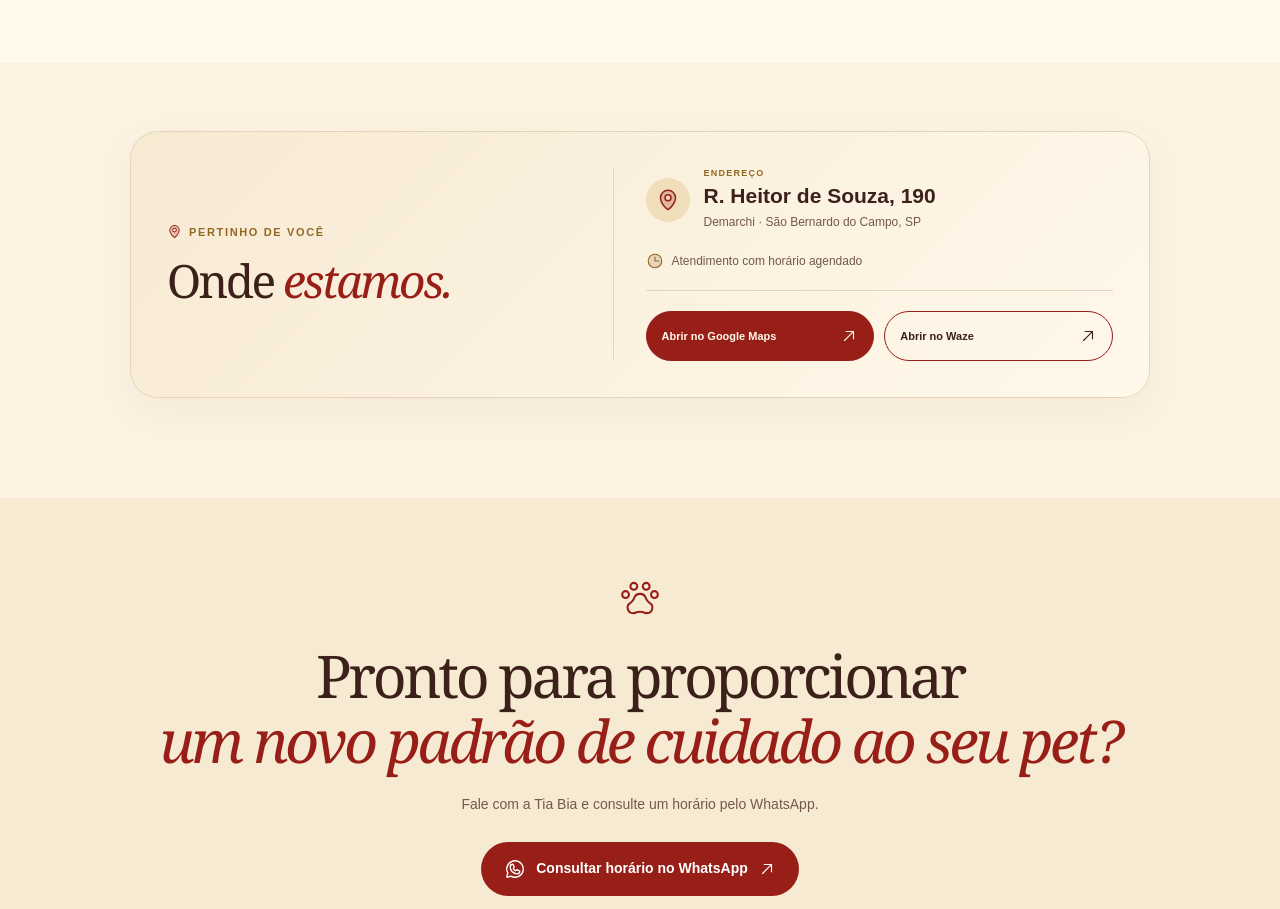
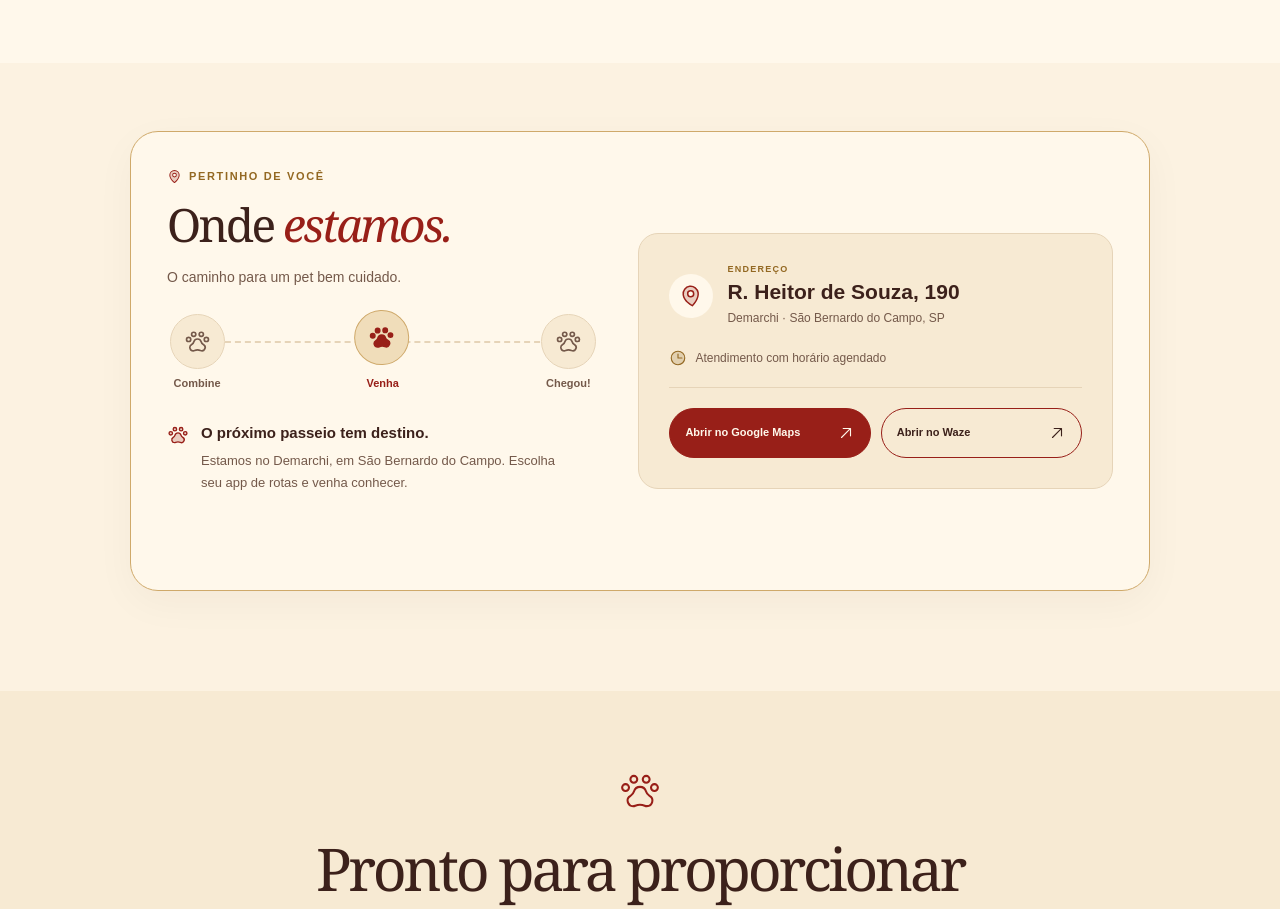
Before and after one commit to barcelos-lucas/doggie-lp, a React (Vite) app: page / in a window 1280 px wide. Shown: the part 8220-9129 px from the top of the page. Built offline with nearby package versions, Linux system fonts and the light colour scheme.

Commit message:
feat: add interactive pet trail to location section

```diff
--- a/src/App.jsx
+++ b/src/App.jsx
@@ -1,3 +1,4 @@
+import VisitTrail from './VisitTrail.jsx';
 import WhatsAppMark from './WhatsAppMark.jsx';
 import { useEffect, useRef, useState } from 'react';
 import {
@@ -302,7 +303,7 @@ export default function App({ initialPath }) {
 
       <section id="duvidas" className="section faq-section"><FaqDoodles /><div className="container faq-grid" data-reveal><div><p className="eyebrow">COMBINE TUDO COM TRANQUILIDADE</p><h2>O que você<br /><em>precisa saber.</em></h2></div><div className="faqs">{faqs.map((faq) => <details key={faq.question}><summary>{faq.question}<span className="faq-symbol" aria-hidden="true">+</span></summary><p>{faq.answer}</p></details>)}</div></div></section>
 
-      <section id="localizacao" className="section location-section"><div className="container location-grid location-single" data-reveal><div className="location-copy"><div className="location-heading"><p className="eyebrow"><MapPin size={15} weight="duotone" aria-hidden="true" /> PERTINHO DE VOCÊ</p><h2>Onde <em>estamos.</em></h2></div><div className="location-details"><div className="location-address-block"><span className="location-pin"><MapPin size={24} weight="duotone" aria-hidden="true" /></span><div><span className="location-label">Endereço</span><strong>R. Heitor de Souza, 190</strong><p>Demarchi · São Bernardo do Campo, SP</p></div></div><p className="location-note"><Clock size={18} weight="duotone" aria-hidden="true" /> Atendimento com horário agendado</p><div className="location-directions"><a className="button outline" href={mapsUrl} target="_blank" rel="noopener noreferrer"><MapPin {...iconProps} /> Abrir no Google Maps <ArrowUpRight size={18} aria-hidden="true" /></a><a className="button outline" href={business.wazeUrl} target="_blank" rel="noopener noreferrer"><MapPin {...iconProps} /> Abrir no Waze <ArrowUpRight size={18} aria-hidden="true" /></a></div></div></div></div></section>
+      <section id="localizacao" className="section location-section"><div className="container location-grid location-single" data-reveal><div className="location-copy"><div className="location-heading"><p className="eyebrow"><MapPin size={15} weight="duotone" aria-hidden="true" /> PERTINHO DE VOCÊ</p><h2>Onde <em>estamos.</em></h2><VisitTrail /></div><div className="location-details"><div className="location-address-block"><span className="location-pin"><MapPin size={24} weight="duotone" aria-hidden="true" /></span><div><span className="location-label">Endereço</span><strong>R. Heitor de Souza, 190</strong><p>Demarchi · São Bernardo do Campo, SP</p></div></div><p className="location-note"><Clock size={18} weight="duotone" aria-hidden="true" /> Atendimento com horário agendado</p><div className="location-directions"><a className="button outline" href={mapsUrl} target="_blank" rel="noopener noreferrer"><MapPin {...iconProps} /> Abrir no Google Maps <ArrowUpRight size={18} aria-hidden="true" /></a><a className="button outline" href={business.wazeUrl} target="_blank" rel="noopener noreferrer"><MapPin {...iconProps} /> Abrir no Waze <ArrowUpRight size={18} aria-hidden="true" /></a></div></div></div></div></section>
 
       <section className="closing"><div className="container"><PawPrint size={44} weight="light" aria-hidden="true" /><h2>Pronto para proporcionar<br /><em>um novo padrão de cuidado ao seu pet?</em></h2><p>Fale com a Tia Bia e consulte um horário pelo WhatsApp.</p><WhatsAppButton placement="closing" /></div></section>
     </main>
--- /dev/null
+++ b/src/VisitTrail.jsx
@@ -0,0 +1,30 @@
+import { useState } from 'react';
+import { PawPrint, Heart, MapPin } from '@phosphor-icons/react';
+
+const stops = [
+  { title: 'Um oi antes do passeio.', text: 'Combine um horário com a Tia Bia e conte um pouquinho sobre seu pet.', icon: Heart },
+  { title: 'O próximo passeio tem destino.', text: 'Estamos no Demarchi, em São Bernardo do Campo. Escolha seu app de rotas e venha conhecer.', icon: PawPrint },
+  { title: 'Chegou ao lugar do cuidado.', text: 'R. Heitor de Souza, 190. Aqui, o atendimento tem tempo e atenção para o seu pet.', icon: MapPin },
+];
+
+export default function VisitTrail() {
+  const [selected, setSelected] = useState(1);
+  const stop = stops[selected];
+  const Icon = stop.icon;
+  return <div className="visit-trail">
+    <p className="visit-invitation">O caminho para um pet bem cuidado.</p>
+    <div className="visit-paws" role="group" aria-label="Explore o caminho até a Doggie">
+      {stops.map((item, index) => <button type="button" key={item.title}
+        aria-label={item.title} aria-pressed={selected === index}
+        className={selected === index ? 'is-current' : ''}
+        onClick={() => setSelected(index)}>
+        <PawPrint size={27} weight={selected === index ? 'fill' : 'regular'} aria-hidden="true" />
+        <span>{['Combine', 'Venha', 'Chegou!'][index]}</span>
+      </button>)}
+    </div>
+    <div className="visit-message" aria-live="polite" aria-atomic="true">
+      <Icon size={22} weight="duotone" aria-hidden="true" />
+      <div><strong>{stop.title}</strong><p>{stop.text}</p></div>
+    </div>
+  </div>;
+}
--- a/src/styles.css
+++ b/src/styles.css
@@ -403,3 +403,26 @@ main>.section+.section{padding-top:40px}
 @media(prefers-reduced-motion:reduce){
   .whatsapp-mark-logo,.whatsapp-mark-paw{animation:none}
 }
+
+/* A small, optional pet trail invites exploration while directions remain visible. */
+.location-single .location-copy{overflow:hidden;position:relative;background:var(--paper);border:1px solid var(--gold-border);gap:28px}
+.location-single .location-heading{min-width:0}
+.visit-invitation{margin-top:16px;font-size:14px;color:var(--muted)}
+.visit-paws{position:relative;display:flex;justify-content:space-between;gap:12px;margin:24px 0}
+.visit-paws::before{content:"";position:absolute;left:28px;right:28px;top:27px;border-top:2px dashed var(--line)}
+.visit-paws button{position:relative;display:grid;justify-items:center;gap:8px;padding:0;border:0;background:transparent;color:var(--muted);cursor:pointer;min-width:60px;min-height:76px}
+.visit-paws button>svg{box-sizing:content-box;padding:13px;background:var(--surface-warm);border:1px solid var(--line);border-radius:50%;transition:transform .25s ease}
+.visit-paws button:nth-child(2)>svg{rotate:-12deg}
+.visit-paws button span{font-size:11px;font-weight:600}
+.visit-paws button.is-current{color:var(--primary)}
+.visit-paws button.is-current>svg{background:var(--surface-deep);border-color:var(--gold-border);transform:translateY(-4px) rotate(10deg)}
+@media(hover:hover){.visit-paws button:hover>svg{transform:translateY(-4px) rotate(10deg)}}
+.visit-message{display:flex;gap:12px;align-items:flex-start;min-height:130px;padding-top:8px}
+.visit-message>svg{color:var(--primary);margin-top:2px}
+.visit-message strong{font-size:15px;line-height:1.4;display:block}
+.visit-message p{font-size:13px;color:var(--muted);line-height:1.7;margin-top:7px;max-width:360px}
+.location-single .location-details{background:var(--surface-warm);padding:24px;border:1px solid var(--line);border-radius:20px;align-self:center}
+.location-single .location-pin{background:var(--paper);transform:rotate(-8deg)}
+@media(min-width:760px){.location-single .location-copy{grid-template-columns:1fr 1.1fr;padding:36px;gap:40px}.location-single .location-details{padding:30px}.visit-message{min-height:140px}}
+@media(max-width:390px){.location-single .location-copy{padding:20px}.location-single .location-details{padding:18px}.visit-message{min-height:145px}}
+@media(prefers-reduced-motion:reduce){.visit-paws button>svg{transition:none}}
```
